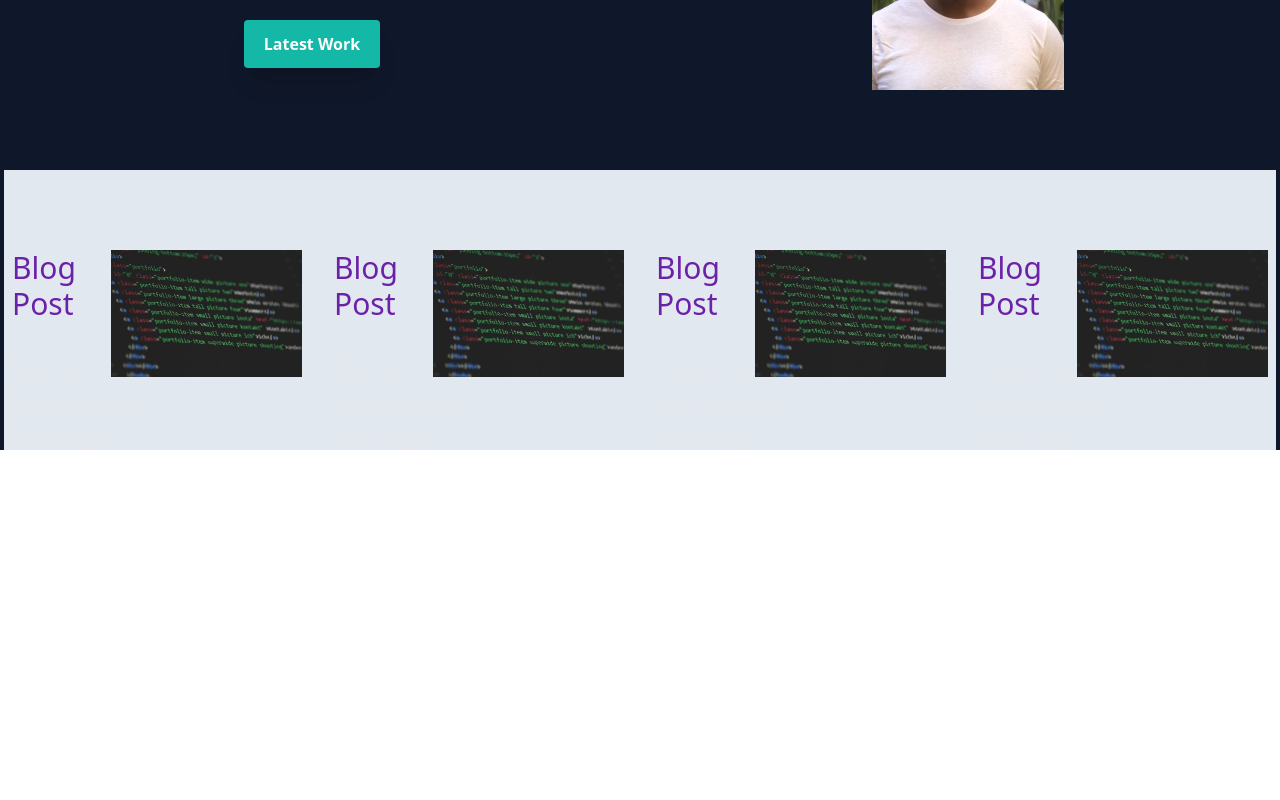
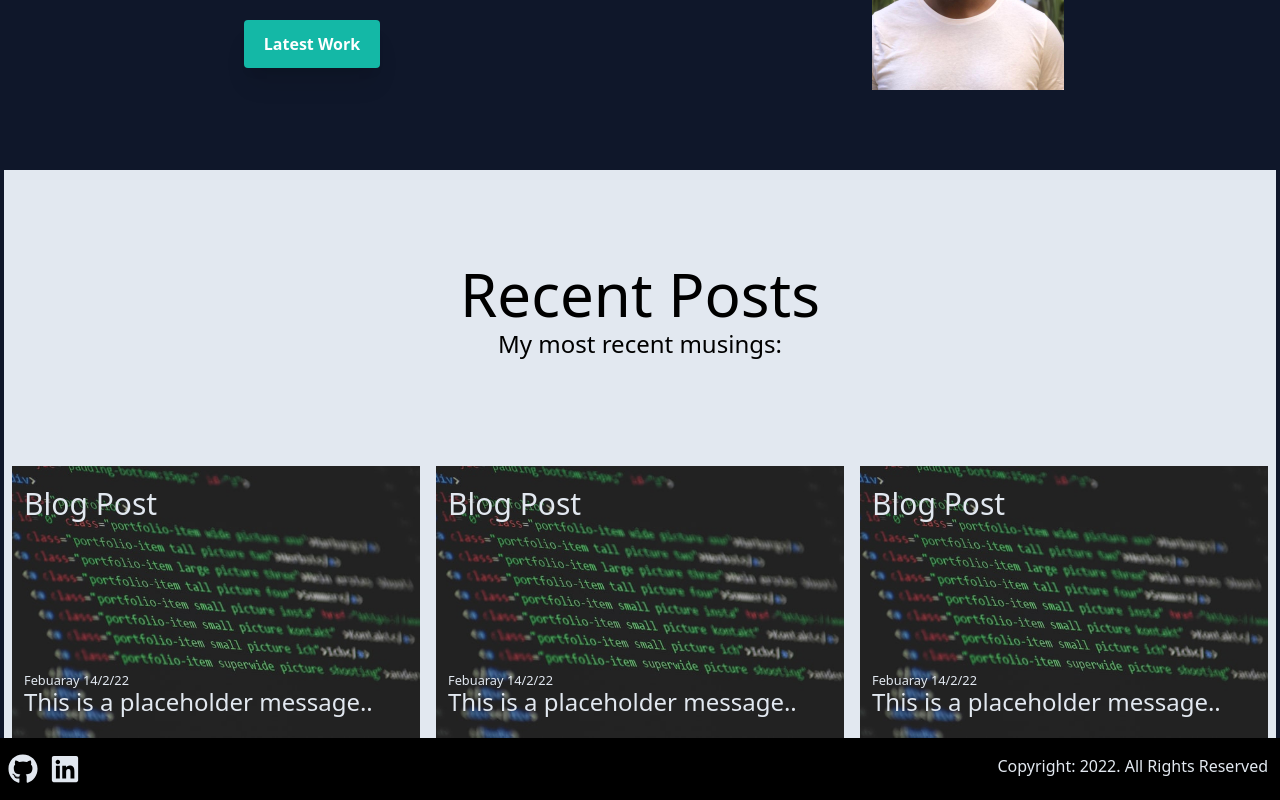
Before and after one commit to UrgellMossley/BlogProject, a React (Create React App) app: page / in a window 1280 px wide. Shown: the part 334-1134 px from the top of the page. Before the commit the page ends 800 px from the top, so only its background shows below. Built offline with nearby package versions, Linux system fonts and the light colour scheme.

Commit message:
further UI changes

```diff
--- a/package.json
+++ b/package.json
@@ -9,6 +9,7 @@
     "hamburger-react": "^2.4.1",
     "react": "^17.0.2",
     "react-dom": "^17.0.2",
+    "react-icons": "^4.3.1",
     "react-scripts": "5.0.0",
     "web-vitals": "^2.1.4"
   },
--- a/src/App.js
+++ b/src/App.js
@@ -2,6 +2,7 @@ import Navbar from "./components/layout/Navbar";
 import Header from "./components/layout/Header";
 import Showcase from "./components/Showcase"
 import {BlogProvider} from "./context/BlogContext"
+import Footer from "./components/layout/Footer";
 function App() {
   return (
     <BlogProvider>
@@ -12,7 +13,7 @@ function App() {
           <Showcase />
         </main>
 
-
+        <Footer/>
       </BlogProvider>
   );
 }
--- a/src/components/ArticlePreview.jsx
+++ b/src/components/ArticlePreview.jsx
@@ -1,26 +1,29 @@
 import PropTypes from 'prop-types';
 import stock from '../assets/img/stock.jpg'
 
-function ArticlePreview({title,img,leadText}) {
+function ArticlePreview({title,img,leadText,date}) {
   return (
-    <article className='grid grid-cols-3 grid-rows-2 gap-2 border-solid border-slate-200 border-rounded'>
-        <h3 className='hover:underline text-purple-800 text-3xl'>{title}</h3>
-          <img className='col-span-2 row-span-2 object-fit' src={img} alt="placeholder" />
-        <p className='text-2xl text-gray-200'>{leadText}</p>
+      <article className='relative border-solid xxs:px-0 xs:px-5 sm:px-0 border-slate-200 border-rounded '>
+          <h3 className='absolute z-10 top-5 hover:underline text-slate-200 text-3xl px-3'>{title}</h3>
+          <img className='col-span-3  z-0 row-span-2 object-fit  hover:brightness-50' src={img} alt="placeholder" />
+          <p className='absolute z-10 bottom-5 text-2xl text-slate-200 px-3'>{leadText}</p>
+          <small className='text-slate-200 absolute bottom-10 py-2 px-3'>{date}</small>
     </article>
   )
 }
 ArticlePreview.propTypes = {
     title: PropTypes.string.isRequired,
     leadText: PropTypes.string.isRequired,
-    img: PropTypes.isRequired
+    img: PropTypes.isRequired,
+    date: PropTypes.string.isRequired
 };
 
 
 ArticlePreview.defaultProps = {
     title: 'Blog Post',
     img: stock,
-    leadText: `This is a placeholder message..`
+    leadText: `This is a placeholder message..`,
+    date: `Febuaray 14/2/22`
 };
 
 
--- a/src/components/Showcase.jsx
+++ b/src/components/Showcase.jsx
@@ -1,10 +1,13 @@
 import ArticlePreview from "./ArticlePreview"
-
+// md:grid-rows-2 grid grid-cols-1 grid-rows-1 md:grid-cols-3 gap-2
 function Showcase() {
   return (
-    <section className="bg-slate-200 pt-20 grid grid-cols-1 md:grid-cols-2 lg:grid-cols-4 gap-8 px-2 m-1">
+    <section className="bg-slate-200 flex flex-col gap-4 lg:grid lg:grid-cols-3 lg:grid-rows-2 place-items-center pt-2 px-2 m-1 mb-0">
+      <aside className="col-span-3">
+          <h2 className="text-6xl text-center">Recent Posts</h2>
+          <h4 className="text-2xl text-center py-1">My most recent musings:</h4>
+      </aside>
       <ArticlePreview/>
-      <ArticlePreview />
       <ArticlePreview />
       <ArticlePreview />
     </section>
--- /dev/null
+++ b/src/components/layout/Footer.jsx
@@ -0,0 +1,18 @@
+import { FaGithub, FaLinkedin} from 'react-icons/fa'
+
+function Footer() {
+const footerYear = new Date().getFullYear();
+
+  return (
+      <footer className='footer flex flex-row py-4 shadow-md bg-black justify-between'>
+        <nav className='flex flex-row justify-between pl-2 w-20'>
+              <FaGithub className='hover:text-purple-900 text-3xl text-slate-200' />
+              <FaLinkedin className='hover:text-purple-900 text-3xl text-slate-200' />
+        </nav>
+
+        <aside className='px-3 text-slate-200'>Copyright: {footerYear}. All Rights Reserved</aside>
+    </footer>
+  )
+}
+
+export default Footer
--- a/src/components/layout/Navbar.jsx
+++ b/src/components/layout/Navbar.jsx
@@ -14,7 +14,7 @@ function Navbar() {
     }
   return (
       <>
-          <nav className="flex flex-row justify-between navbar bg-black shadow-xl py-2">
+          <nav className="flex sticky top-0 z-50 flex-row justify-between navbar bg-black shadow-xl py-2">
               <button className="btn border-2 btn-ghost h-10 text-xl w-20 text-purple-700 mx-5">TFAW</button>
               <Hamburger size={32}
                   easing='ease-out'
@@ -29,7 +29,7 @@ function Navbar() {
 
 
           </nav>
-          <ul id="links" className={`${isOpen ? `flex` : `hidden`} h-60 bg-black m-0 shadow-xl sticky top-0 z-50 flex-col items-center m-2`}>
+          <ul id="links" className={`${isOpen ? `flex` : `hidden`} w-full hover:opacity-100 opacity-75 fixed bottom-100 h-full bg-black m-0 shadow-xl flex-col items-center m-2`}>
               <li className="inline my-5 w-20"><a className="align-middle  hover:scale-125 hover:text-purple-700  px-2 text-gray-200" href="/" rel="norefferer">Home</a></li>
               <li className="inline my-5 w-20"><a className="align-middle  hover:scale-125 hover:text-purple-700  px-2 text-gray-200" href="/" rel="norefferer">GitHub</a></li>
               <li className="inline my-5 w-20"><a className="align-middle  hover:scale-125 hover:text-purple-700  px-2 text-gray-200" href="/" rel="norefferer">Contact</a></li>
--- a/tailwind.config.js
+++ b/tailwind.config.js
@@ -3,6 +3,26 @@ module.exports = {
      "./src/**/*.{js,jsx,ts,tsx}"
   ],
   theme: {
+    screens: {
+      'xxs': '360px',
+      // => @media (min-width: 360px) { ... }
+      'xs': '530px',
+      'sm': '640px',
+      // => @media (min-width: 640px) { ... }
+
+      'md': '768px',
+      // => @media (min-width: 768px) { ... }
+
+      'lg': '1024px',
+      // => @media (min-width: 1024px) { ... }
+
+      'xl': '1280px',
+      // => @media (min-width: 1280px) { ... }
+
+      '2xl': '1536px',
+      // => @media (min-width: 1536px) { ... }
+    },
+
     extend: {},
   },
   plugins: [],
```
Also changed, not shown: 1 other file (tests, documents, lock files or other folders).
